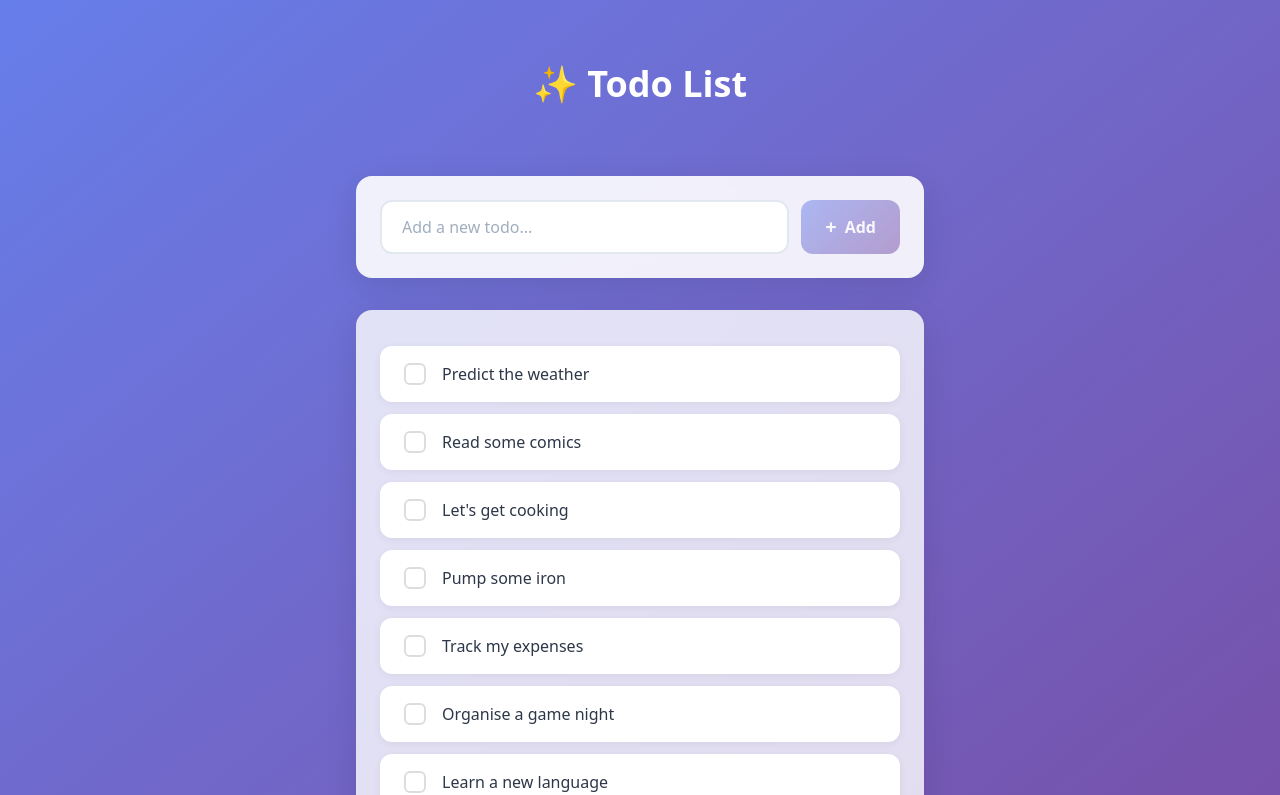
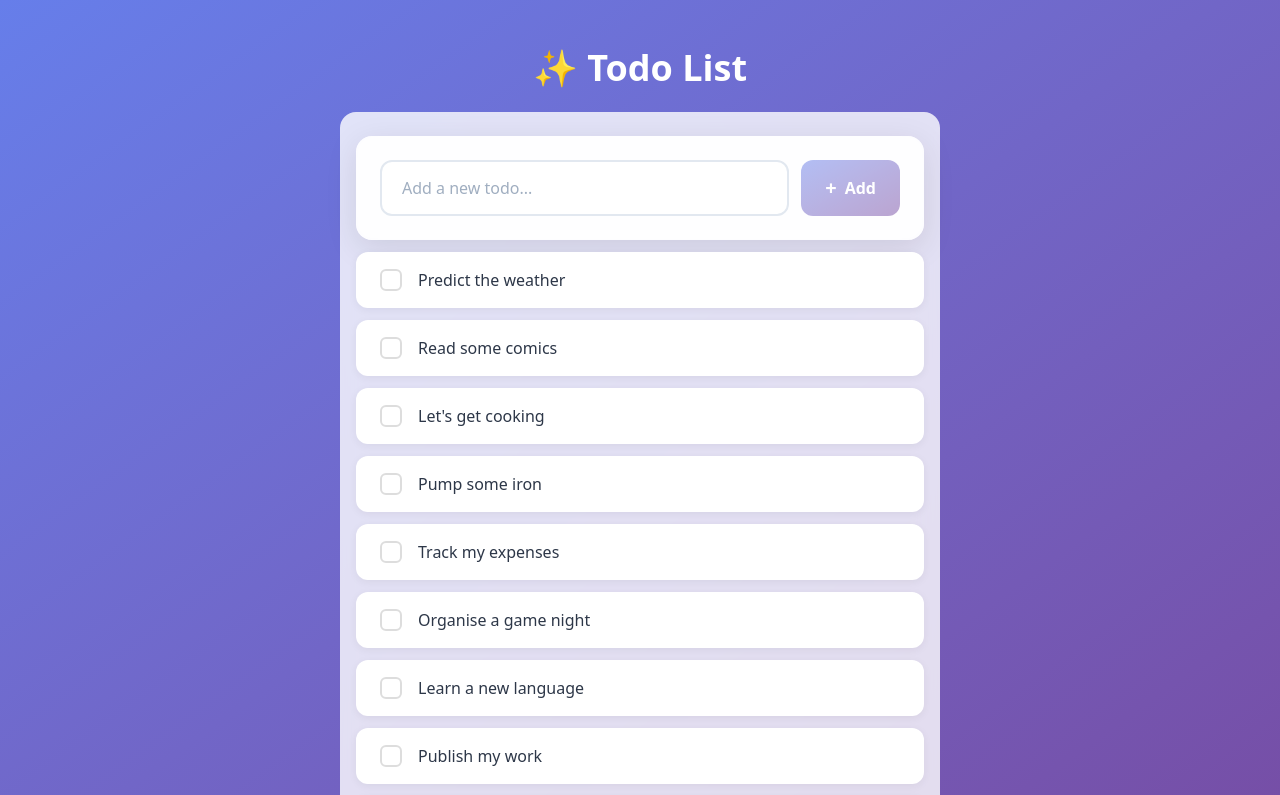
Before and after one commit to adityapryg/bm-vue-todo-app, a Vue app: page / in a window 1280 px wide. Shown: the top 795 px of the page. Built offline with nearby package versions, Linux system fonts and the light colour scheme; the HTML template or start-up script is replaced by a standard one.

Commit message:
refactor: remove TodoForm integration from App.vue and adjust AppHeader styles style: update TodoForm layout and button styles for improved UI feat: integrate TodoForm into TodoList for adding new todos

```diff
--- a/src/App.vue
+++ b/src/App.vue
@@ -1,14 +1,6 @@
 <script setup lang="ts">
-import { ref } from 'vue'
 import AppHeader from './components/AppHeader.vue'
-import TodoForm from './components/TodoForm.vue'
 import TodoList from './components/TodoList.vue'
-
-const todoListRef = ref<InstanceType<typeof TodoList>>()
-
-const handleAddTodo = (title: string) => {
-  todoListRef.value?.addNewTodo(title)
-}
 </script>
 
 <template>
@@ -16,7 +8,6 @@ const handleAddTodo = (title: string) => {
     class="min-h-screen bg-gradient-to-br from-[#667eea] to-[#764ba2] p-8 antialiased text-center text-[#2c3e50] text-xl"
   >
     <AppHeader />
-    <TodoForm @addTodo="handleAddTodo" />
     <TodoList ref="todoListRef" />
   </div>
 </template>
--- a/src/components/AppHeader.vue
+++ b/src/components/AppHeader.vue
@@ -1,5 +1,5 @@
 <template>
-  <header class="py-8 px-4 mb-8">
+  <header class="py-4 px-4">
     <h1 class="text-4xl text-white font-bold mb-2">✨ Todo List</h1>
   </header>
 </template>
--- a/src/components/TodoForm.vue
+++ b/src/components/TodoForm.vue
@@ -1,15 +1,22 @@
 <template>
-  <div class="todo-form-container">
-    <form @submit.prevent="handleSubmit" class="todo-form">
+  <div>
+    <form
+      @submit.prevent="handleSubmit"
+      class="flex flex-col sm:flex-row gap-3 bg-white/90 backdrop-blur-[10px] rounded-2xl p-6 shadow-[0_8px_32px_rgba(0,0,0,0.1)]"
+    >
       <input
         v-model="newTodo"
         type="text"
         placeholder="Add a new todo..."
-        class="todo-input"
+        class="flex-1 py-3.5 px-5 border-2 border-[#e2e8f0] rounded-xl text-base bg-white text-[#2d3748] placeholder:text-[#a0aec0] focus:outline-none focus:border-[#667eea]"
         maxlength="100"
       />
-      <button type="submit" class="add-button" :disabled="!newTodo.trim()">
-        <span class="plus-icon">+</span>
+      <button
+        type="submit"
+        class="flex items-center justify-center sm:justify-start gap-2 py-3.5 px-6 bg-gradient-to-br from-[#667eea] to-[#764ba2] text-white border-none rounded-xl text-base font-semibold cursor-pointer whitespace-nowrap disabled:opacity-50 disabled:cursor-not-allowed"
+        :disabled="!newTodo.trim()"
+      >
+        <span class="text-xl font-bold leading-none">+</span>
         Add
       </button>
     </form>
@@ -32,88 +39,3 @@ const handleSubmit = () => {
   }
 }
 </script>
-
-<style scoped>
-.todo-form-container {
-  max-width: 600px;
-  margin: 0 auto 1rem;
-  padding: 0 1rem;
-}
-
-.todo-form {
-  display: flex;
-  gap: 0.75rem;
-  background: rgba(255, 255, 255, 0.9);
-  backdrop-filter: blur(10px);
-  border-radius: 16px;
-  padding: 1.5rem;
-  box-shadow: 0 8px 32px rgba(0, 0, 0, 0.1);
-}
-
-.todo-input {
-  flex: 1;
-  padding: 0.875rem 1.25rem;
-  border: 2px solid #e2e8f0;
-  border-radius: 12px;
-  font-size: 1rem;
-  transition: all 0.3s ease;
-  background: white;
-  color: #2d3748;
-}
-
-.todo-input:focus {
-  outline: none;
-  border-color: #667eea;
-  box-shadow: 0 0 0 3px rgba(102, 126, 234, 0.1);
-}
-
-.todo-input::placeholder {
-  color: #a0aec0;
-}
-
-.add-button {
-  display: flex;
-  align-items: center;
-  gap: 0.5rem;
-  padding: 0.875rem 1.5rem;
-  background: linear-gradient(135deg, #667eea 0%, #764ba2 100%);
-  color: white;
-  border: none;
-  border-radius: 12px;
-  font-size: 1rem;
-  font-weight: 600;
-  cursor: pointer;
-  transition: all 0.3s cubic-bezier(0.4, 0, 0.2, 1);
-  white-space: nowrap;
-}
-
-.add-button:hover:not(:disabled) {
-  transform: translateY(-2px);
-  box-shadow: 0 4px 12px rgba(102, 126, 234, 0.4);
-}
-
-.add-button:active:not(:disabled) {
-  transform: translateY(0);
-}
-
-.add-button:disabled {
-  opacity: 0.5;
-  cursor: not-allowed;
-}
-
-.plus-icon {
-  font-size: 1.25rem;
-  font-weight: bold;
-  line-height: 1;
-}
-
-@media (max-width: 640px) {
-  .todo-form {
-    flex-direction: column;
-  }
-
-  .add-button {
-    justify-content: center;
-  }
-}
-</style>
--- a/src/components/TodoList.vue
+++ b/src/components/TodoList.vue
@@ -1,8 +1,8 @@
 <template>
-  <div class="max-w-[600px] my-8 mx-auto px-4">
-    <ul
-      class="bg-white/80 backdrop-blur-[10px] rounded-2xl p-6 shadow-[0_8px_32px_rgba(0,0,0,0.1)]"
-    >
+  <div class="bg-white/80 backdrop-blur-[10px] rounded-2xl p-6 max-w-[600px] mx-auto px-4">
+    <TodoForm @addTodo="addNewTodo" />
+
+    <ul>
       <li v-for="(item, index) in sortedList" :key="item.title + index">
         <TaskItem :isChecked="item.checked" @update="updateItem(item)">
           {{ item.title }}
@@ -14,6 +14,7 @@
 
 <script lang="ts" setup>
 import TaskItem from './TaskItem.vue'
+import TodoForm from './TodoForm.vue'
 import { ref, computed, onMounted, type Ref } from 'vue'
 
 type Item = {
@@ -86,8 +87,4 @@ onMounted(() => {
   storageItems.value = getFromStorage()
   initListItems()
 })
-
-defineExpose({
-  addNewTodo,
-})
 </script>
```
